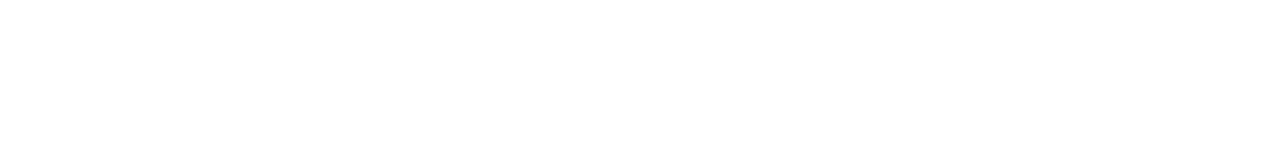
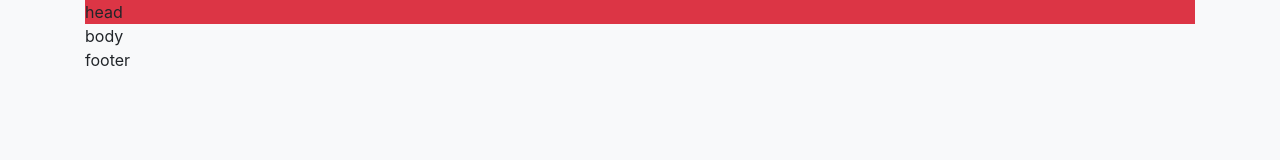
Before and after one commit to App-Web-2020-2021-I/proyecto-grupal-coolhand812, a plain HTML site: page index.html in a window 1280 px wide. Drawn offline with nearby package versions, Linux system fonts and the light colour scheme.

Commit message:
additions in class

```diff
--- a/index.html
+++ b/index.html
@@ -6,10 +6,20 @@
     <!-- Bootstrap CSS -->
     <link rel="stylesheet" href="https://stackpath.bootstrapcdn.com/bootstrap/4.5.2/css/bootstrap.min.css" integrity="sha384-JcKb8q3iqJ61gNV9KGb8thSsNjpSL0n8PARn9HuZOnIxN0hoP+VmmDGMN5t9UJ0Z" crossorigin="anonymous">
 
-    <title>Document</title>
+    <title>Project</title>
 </head>
-<body>
-
+<body class="bg-light">
+    <div class="container">
+        <div class="bg-danger">
+            head
+        </div>
+        <div>
+            body
+        </div>
+        <div>
+            footer
+        </div>
+    </div>
 
     <!-- Optional JavaScript -->
     <!-- jQuery first, then Popper.js, then Bootstrap JS -->
```
